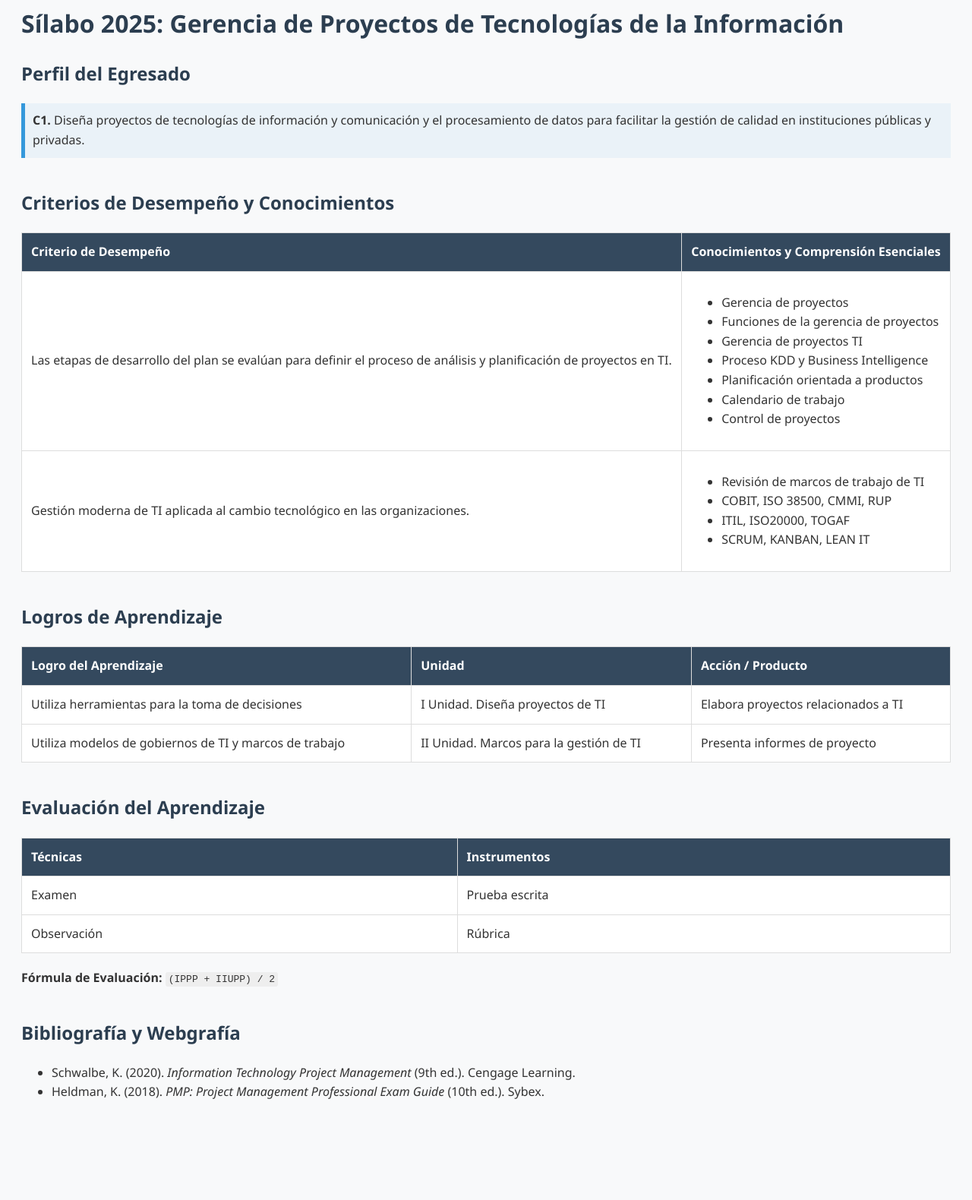
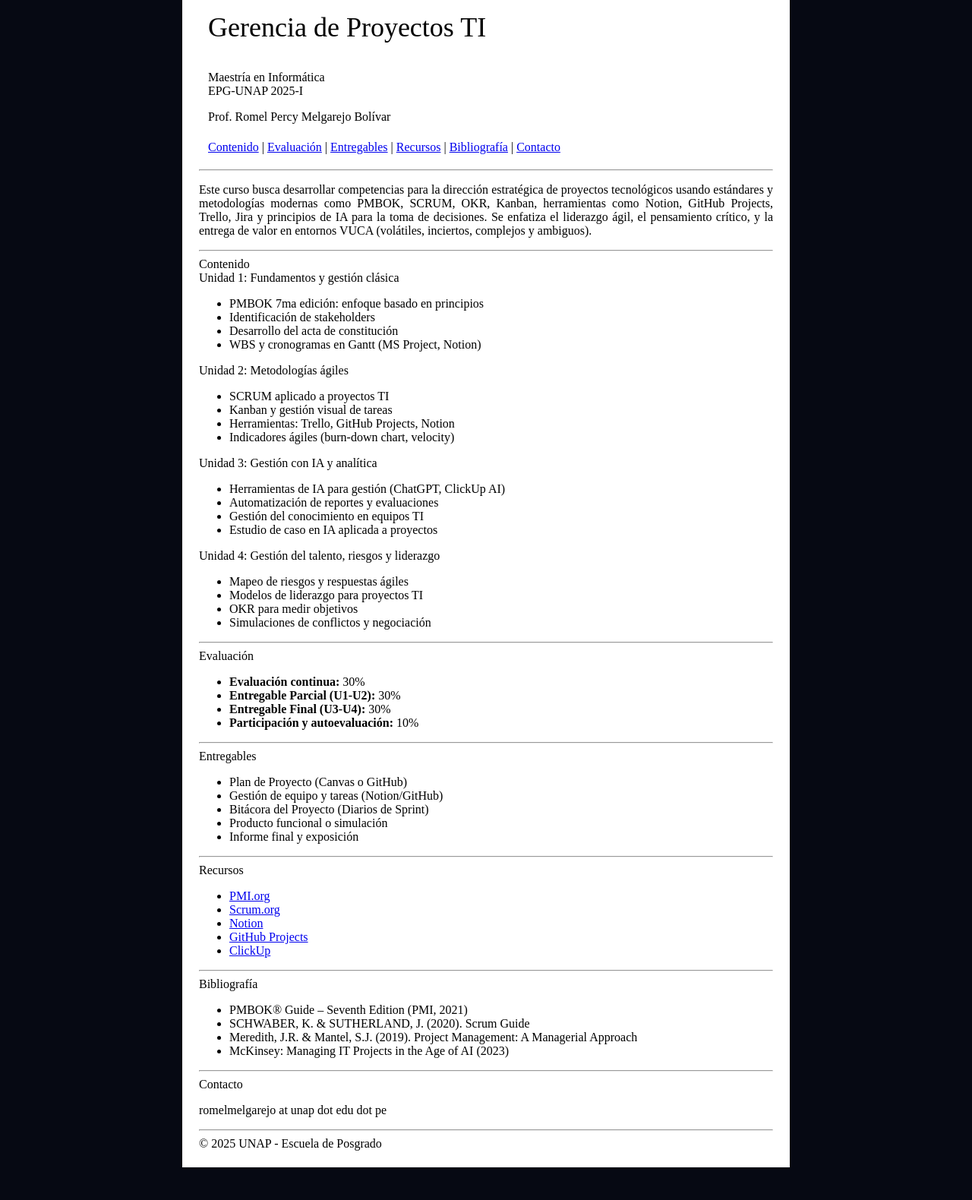
Before and after one commit to rmelgarejob/rmelgarejob.github.io, a plain HTML site: page lectures/2025/unap-gtic103/index.html in a window 1280 px wide. Shown: the part 44-1624 px from the top of the page at 76% size. Before the commit the page ends 1563 px from the top, so only its background shows below. Drawn offline with Linux system fonts and the light colour scheme.

Commit message:
Update index.html

```diff
--- a/lectures/2025/unap-gtic103/index.html
+++ b/lectures/2025/unap-gtic103/index.html
@@ -1,149 +1,144 @@
-<!DOCTYPE html>
-<html lang="es">
+<!DOCTYPE HTML PUBLIC "-//W3C//DTD HTML 4.01 Transitional//EN">
+<html>
 <head>
-  <meta charset="UTF-8">
-  <meta name="viewport" content="width=device-width, initial-scale=1.0">
-  <title>Silabo 2025 - Gerencia de Proyectos de TI</title>
-  <style>
-    body {
-      font-family: 'Segoe UI', sans-serif;
-      line-height: 1.6;
-      background: #f8f9fa;
-      color: #333;
-      padding: 20px;
-    }
-    h1, h2, h3 {
-      color: #2c3e50;
-    }
-    table {
-      width: 100%;
-      border-collapse: collapse;
-      margin: 20px 0;
-      background: white;
-    }
-    table, th, td {
-      border: 1px solid #ddd;
-    }
-    th, td {
-      padding: 12px;
-      text-align: left;
-    }
-    th {
-      background: #34495e;
-      color: white;
-    }
-    .section {
-      margin-bottom: 40px;
-    }
-    .highlight {
-      background: #eaf2f8;
-      padding: 10px;
-      border-left: 5px solid #3498db;
-    }
-    code {
-      background: #eee;
-      padding: 2px 4px;
-      border-radius: 3px;
-    }
-  </style>
+<link rel="stylesheet" type="text/css" href="https://fonts.googleapis.com/css?family=Source+Sans+Pro">
+<link rel="stylesheet" type="text/css" href="./lib/style.css">
+<script type="text/javascript" src="./lib/hidebib.js"></script>
+<title>UNAP-GPTI</title>
+<meta http-equiv="Content-Type" content="text/html; charset=utf-8"/>
+<meta name="keywords" content="gerencia de proyectos TI, gestión tecnológica, metodologías ágiles, pmbok, scrum, ti, tecnologías de la información, planificación" />
+<meta name="description" content="Sílabos actualizado del curso de Gerencia de Proyectos de Tecnologías de la Información 2025 - UNAP" />
 </head>
-<body>
+<body style="background-color: #060913; margin: 0; padding:0;">
+<div style="padding: 25px;">
+  <table width="800" border="0" align="center" cellpadding="20" style="background-color: #fff;">
+    <tr>
+      <td>
+        <table width="100%" align="center" border="0" cellpadding="10">
+          <tr>
+            <td width="70%" style="vertical-align: top; text-align: left;">
+              <p style="font-size: 36px;">Gerencia de Proyectos TI</p>
+              <p style="font-size: 16px;">
+                Maestría en Informática<br>EPG-UNAP 2025-I
+              </p>
+              <p style="font-size: 16px;">
+                Prof. Romel Percy Melgarejo Bolívar
+              </p>
+            </td>
+            <td width="30%" valign="bottom" align="right"></td>
+          </tr>
+          <tr><td colspan="2">
+            <p>
+              <a href="#contenido">Contenido</a> |
+              <a href="#evaluacion">Evaluación</a> |
+              <a href="#entregables">Entregables</a> |
+              <a href="#recursos">Recursos</a> |
+              <a href="#bibliografia">Bibliografía</a> |
+              <a href="#contacto">Contacto</a>
+            </p>
+          </td></tr>
+        </table>
+        <hr/>
 
-  <h1>Sílabo 2025: Gerencia de Proyectos de Tecnologías de la Información</h1>
+        <p style="text-align: justify">
+          Este curso busca desarrollar competencias para la dirección estratégica de proyectos tecnológicos usando estándares y metodologías modernas como PMBOK, SCRUM, OKR, Kanban, herramientas como Notion, GitHub Projects, Trello, Jira y principios de IA para la toma de decisiones. Se enfatiza el liderazgo ágil, el pensamiento crítico, y la entrega de valor en entornos VUCA (volátiles, inciertos, complejos y ambiguos).
+        </p>
 
-  <div class="section">
-    <h2>Perfil del Egresado</h2>
-    <div class="highlight">
-      <strong>C1.</strong> Diseña proyectos de tecnologías de información y comunicación y el procesamiento de datos para facilitar la gestión de calidad en instituciones públicas y privadas.
-    </div>
-  </div>
+        <hr/>
+        <heading id="contenido">Contenido</heading>
+        <div class="pub">
+          <heading>Unidad 1: Fundamentos y gestión clásica</heading>
+          <ul>
+            <li>PMBOK 7ma edición: enfoque basado en principios</li>
+            <li>Identificación de stakeholders</li>
+            <li>Desarrollo del acta de constitución</li>
+            <li>WBS y cronogramas en Gantt (MS Project, Notion)</li>
+          </ul>
 
-  <div class="section">
-    <h2>Criterios de Desempeño y Conocimientos</h2>
-    <table>
-      <tr>
-        <th>Criterio de Desempeño</th>
-        <th>Conocimientos y Comprensión Esenciales</th>
-      </tr>
-      <tr>
-        <td>
-          Las etapas de desarrollo del plan se evalúan para definir el proceso de análisis y planificación de proyectos en TI.
-        </td>
-        <td>
+          <heading>Unidad 2: Metodologías ágiles</heading>
           <ul>
-            <li>Gerencia de proyectos</li>
-            <li>Funciones de la gerencia de proyectos</li>
-            <li>Gerencia de proyectos TI</li>
-            <li>Proceso KDD y Business Intelligence</li>
-            <li>Planificación orientada a productos</li>
-            <li>Calendario de trabajo</li>
-            <li>Control de proyectos</li>
+            <li>SCRUM aplicado a proyectos TI</li>
+            <li>Kanban y gestión visual de tareas</li>
+            <li>Herramientas: Trello, GitHub Projects, Notion</li>
+            <li>Indicadores ágiles (burn-down chart, velocity)</li>
           </ul>
-        </td>
-      </tr>
-      <tr>
-        <td>
-          Gestión moderna de TI aplicada al cambio tecnológico en las organizaciones.
-        </td>
-        <td>
+
+          <heading>Unidad 3: Gestión con IA y analítica</heading>
           <ul>
-            <li>Revisión de marcos de trabajo de TI</li>
-            <li>COBIT, ISO 38500, CMMI, RUP</li>
-            <li>ITIL, ISO20000, TOGAF</li>
-            <li>SCRUM, KANBAN, LEAN IT</li>
+            <li>Herramientas de IA para gestión (ChatGPT, ClickUp AI)</li>
+            <li>Automatización de reportes y evaluaciones</li>
+            <li>Gestión del conocimiento en equipos TI</li>
+            <li>Estudio de caso en IA aplicada a proyectos</li>
           </ul>
-        </td>
-      </tr>
-    </table>
-  </div>
 
-  <div class="section">
-    <h2>Logros de Aprendizaje</h2>
-    <table>
-      <tr>
-        <th>Logro del Aprendizaje</th>
-        <th>Unidad</th>
-        <th>Acción / Producto</th>
-      </tr>
-      <tr>
-        <td>Utiliza herramientas para la toma de decisiones</td>
-        <td>I Unidad. Diseña proyectos de TI</td>
-        <td>Elabora proyectos relacionados a TI</td>
-      </tr>
-      <tr>
-        <td>Utiliza modelos de gobiernos de TI y marcos de trabajo</td>
-        <td>II Unidad. Marcos para la gestión de TI</td>
-        <td>Presenta informes de proyecto</td>
-      </tr>
-    </table>
-  </div>
+          <heading>Unidad 4: Gestión del talento, riesgos y liderazgo</heading>
+          <ul>
+            <li>Mapeo de riesgos y respuestas ágiles</li>
+            <li>Modelos de liderazgo para proyectos TI</li>
+            <li>OKR para medir objetivos</li>
+            <li>Simulaciones de conflictos y negociación</li>
+          </ul>
+        </div>
 
-  <div class="section">
-    <h2>Evaluación del Aprendizaje</h2>
-    <table>
-      <tr>
-        <th>Técnicas</th>
-        <th>Instrumentos</th>
-      </tr>
-      <tr>
-        <td>Examen</td>
-        <td>Prueba escrita</td>
-      </tr>
-      <tr>
-        <td>Observación</td>
-        <td>Rúbrica</td>
-      </tr>
-    </table>
-    <p><strong>Fórmula de Evaluación:</strong> <code>(IPPP + IIUPP) / 2</code></p>
-  </div>
+        <hr/>
+        <heading id="evaluacion">Evaluación</heading>
+        <div class="pub">
+          <ul>
+            <li><b>Evaluación continua:</b> 30%</li>
+            <li><b>Entregable Parcial (U1-U2):</b> 30%</li>
+            <li><b>Entregable Final (U3-U4):</b> 30%</li>
+            <li><b>Participación y autoevaluación:</b> 10%</li>
+          </ul>
+        </div>
 
-  <div class="section">
-    <h2>Bibliografía y Webgrafía</h2>
-    <ul>
-      <li>Schwalbe, K. (2020). <em>Information Technology Project Management</em> (9th ed.). Cengage Learning.</li>
-      <li>Heldman, K. (2018). <em>PMP: Project Management Professional Exam Guide</em> (10th ed.). Sybex.</li>
-    </ul>
-  </div>
+        <hr/>
+        <heading id="entregables">Entregables</heading>
+        <div class="pub">
+          <ul>
+            <li>Plan de Proyecto (Canvas o GitHub)</li>
+            <li>Gestión de equipo y tareas (Notion/GitHub)</li>
+            <li>Bitácora del Proyecto (Diarios de Sprint)</li>
+            <li>Producto funcional o simulación</li>
+            <li>Informe final y exposición</li>
+          </ul>
+        </div>
 
+        <hr/>
+        <heading id="recursos">Recursos</heading>
+        <div class="pub">
+          <ul>
+            <li><a href="https://www.pmi.org/" target="_blank">PMI.org</a></li>
+            <li><a href="https://www.scrum.org/" target="_blank">Scrum.org</a></li>
+            <li><a href="https://notion.so/" target="_blank">Notion</a></li>
+            <li><a href="https://github.com/" target="_blank">GitHub Projects</a></li>
+            <li><a href="https://clickup.com/" target="_blank">ClickUp</a></li>
+          </ul>
+        </div>
+
+        <hr/>
+        <heading id="bibliografia">Bibliografía</heading>
+        <div class="pub">
+          <ul>
+            <li>PMBOK® Guide – Seventh Edition (PMI, 2021)</li>
+            <li>SCHWABER, K. & SUTHERLAND, J. (2020). Scrum Guide</li>
+            <li>Meredith, J.R. & Mantel, S.J. (2019). Project Management: A Managerial Approach</li>
+            <li>McKinsey: Managing IT Projects in the Age of AI (2023)</li>
+          </ul>
+        </div>
+
+        <hr/>
+        <heading id="contacto">Contacto</heading>
+        <p>romelmelgarejo at unap dot edu dot pe</p>
+        <hr/>
+
+        <div id="footer">
+          <heading>&copy; 2025 UNAP - Escuela de Posgrado</heading>
+        </div>
+      </td>
+    </tr>
+  </table>
+  <div style="height: 40px;"></div>
+</div>
+<script xml:space="preserve" language="JavaScript">hideallbibs();</script>
 </body>
 </html>
```
